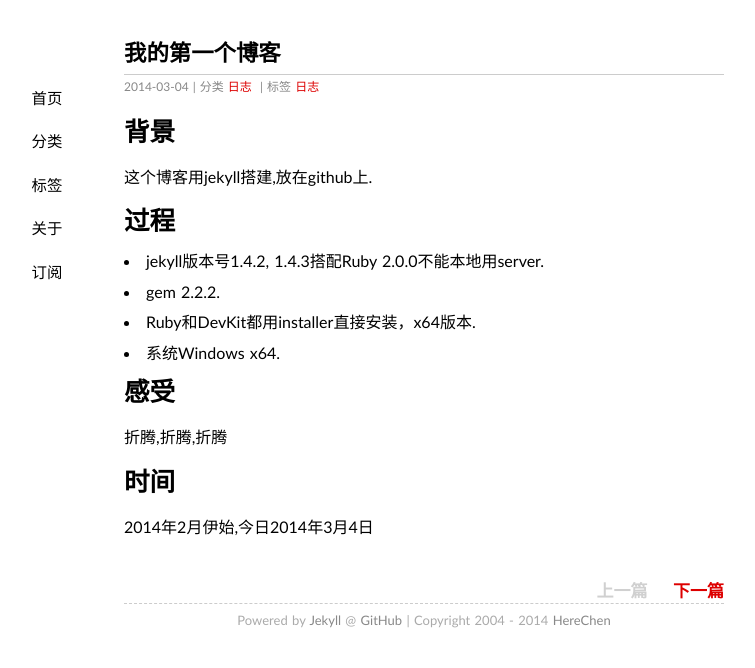
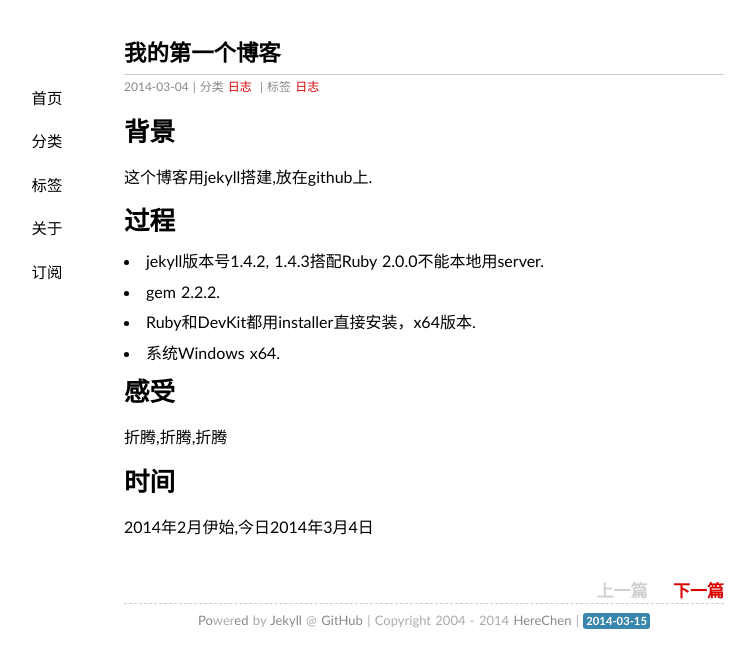
Before and after one commit to Xuezhiyuanlin/herechen.github.io, a Jekyll site: the page built from _posts/2014-03-04-first-blog.md, in a window 1280 px wide. Shown: the top 668 px of the page, without its empty margins (216-971 px from the left). Built offline with Jekyll 4.4.1, drawn with Linux system fonts in a browser that asks for light colours; some web fonts are replaced; Markdown is read by kramdown in place of the engine named in the settings.

Commit message:
herechen

```diff
--- a/_layouts/default.html
+++ b/_layouts/default.html
@@ -31,8 +31,8 @@
 
     <footer>
         <p><small>
-            Powered by <a href="http://jekyllrb.com" target="_blank">Jekyll</a> @ <a href="http://github.com/{{ site.github }}/" target="_blank" title="项目主页">GitHub</a>
-             | Copyright</a> 2004 - {{site.time | date:"%Y"}} <a href="/about/">{{ site.author }}</a>
+            <a href="http://github.com/{{ site.github }}/{{ site.github }}.github.io/new/master/_posts" target="_blank" title="撰写文章">Po</a>wer<a href="http://github.com/{{ site.github }}/{{ site.github }}.github.io/edit/master/{{ page.path }}" target="_blank" title="编辑页面">ed</a> by <a href="http://jekyllrb.com" target="_blank">Jekyll</a> @ <a href="http://github.com/{{ site.github }}/" target="_blank" title="项目主页">GitHub</a>
+             | Copyright 2004 - {{site.time | date:"%Y"}} <a href="/about/">{{ site.author }}</a> | <span class="label label-info">{{site.time | date:"%Y-%m-%d"}}</span>
          </small></p>
     </footer>
 
```
